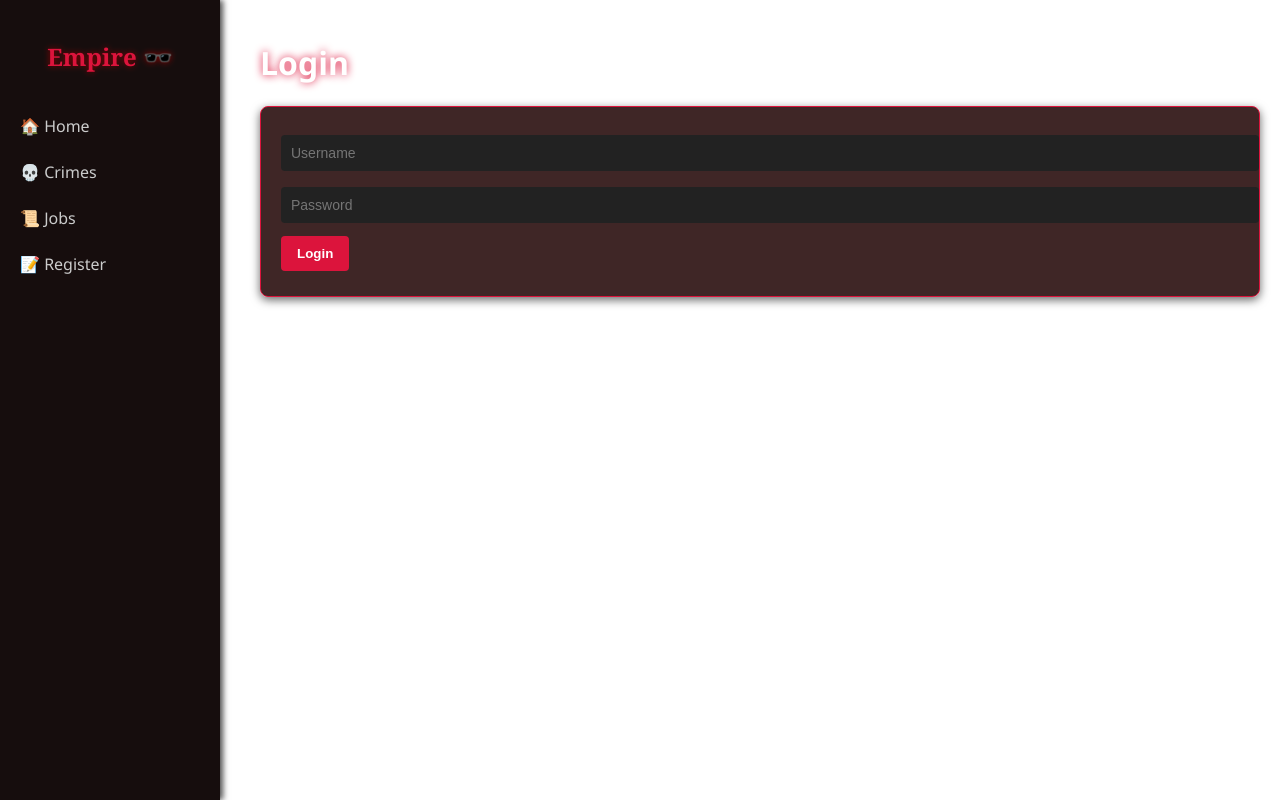
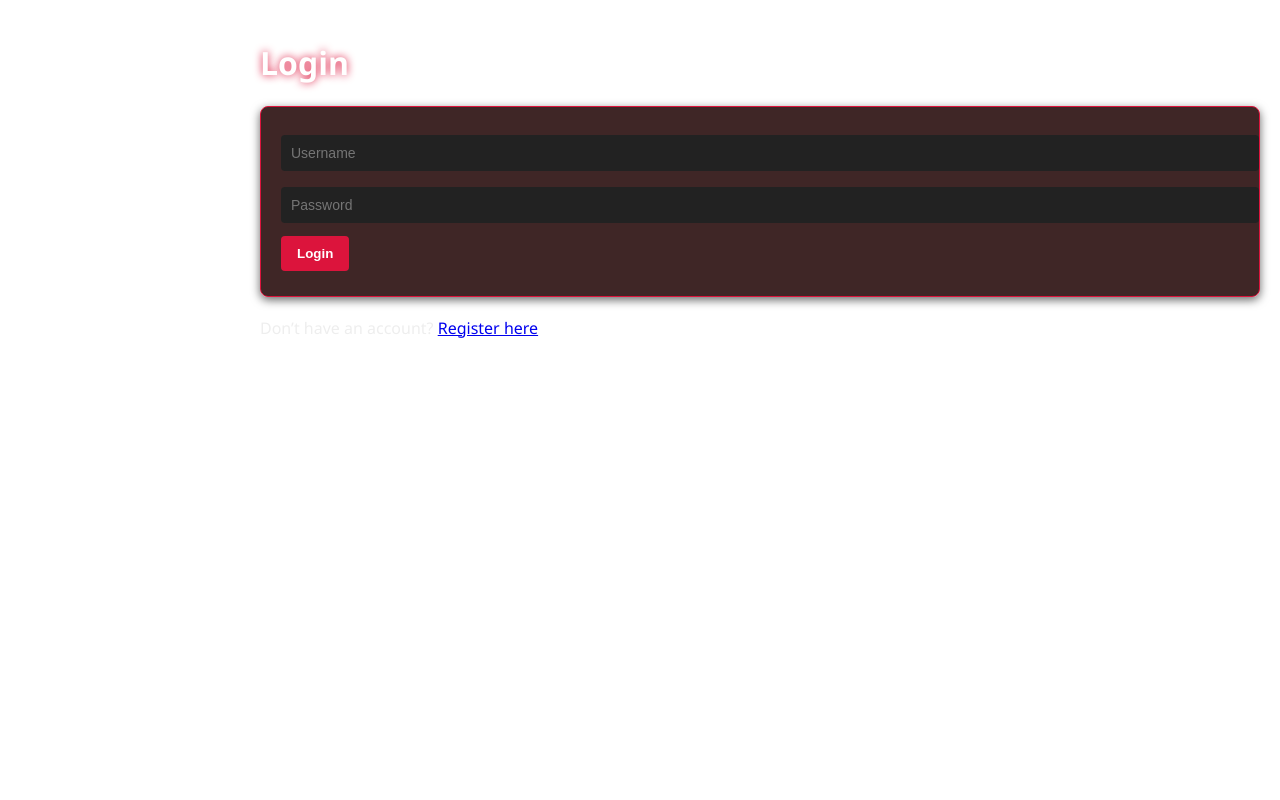
Before and after one commit to ryanmayo091-spec/empire-of-silence, a website: page public/login.html in a window 1280 px wide. Drawn offline with Linux system fonts and the light colour scheme.

Commit message:
Update login.html

```diff
--- a/public/login.html
+++ b/public/login.html
@@ -4,17 +4,8 @@
   <title>Empire of Silence - Login</title>
   <link rel="stylesheet" href="style.css">
   <script src="common.js"></script>
-  <link rel="stylesheet" href="https://cdnjs.cloudflare.com/ajax/libs/font-awesome/6.4.0/css/all.min.css">
 </head>
 <body>
-  <div class="sidebar">
-    <h2>Empire 🕶️</h2>
-    <a href="/">🏠 Home</a>
-    <a href="/crimes">💀 Crimes</a>
-    <a href="/jobs">📜 Jobs</a>
-    <a href="/register">📝 Register</a>
-  </div>
-
   <div class="content">
     <h1>Login</h1>
     <div class="panel">
@@ -22,9 +13,15 @@
       <input id="pass" type="password" placeholder="Password">
       <button onclick="login()">Login</button>
     </div>
+    <p>Don’t have an account? <a href="/register">Register here</a></p>
   </div>
 
   <script>
+    if (token) {
+      // Already logged in → go to dashboard
+      window.location = "/";
+    }
+
     async function login() {
       const username = document.getElementById("user").value;
       const password = document.getElementById("pass").value;
@@ -38,7 +35,6 @@
       const data = await res.json();
       if (data.token) {
         setSession(data.token, data.role);
-        alert("Login successful!");
         window.location = "/";
       } else {
         alert(data.error);
```
